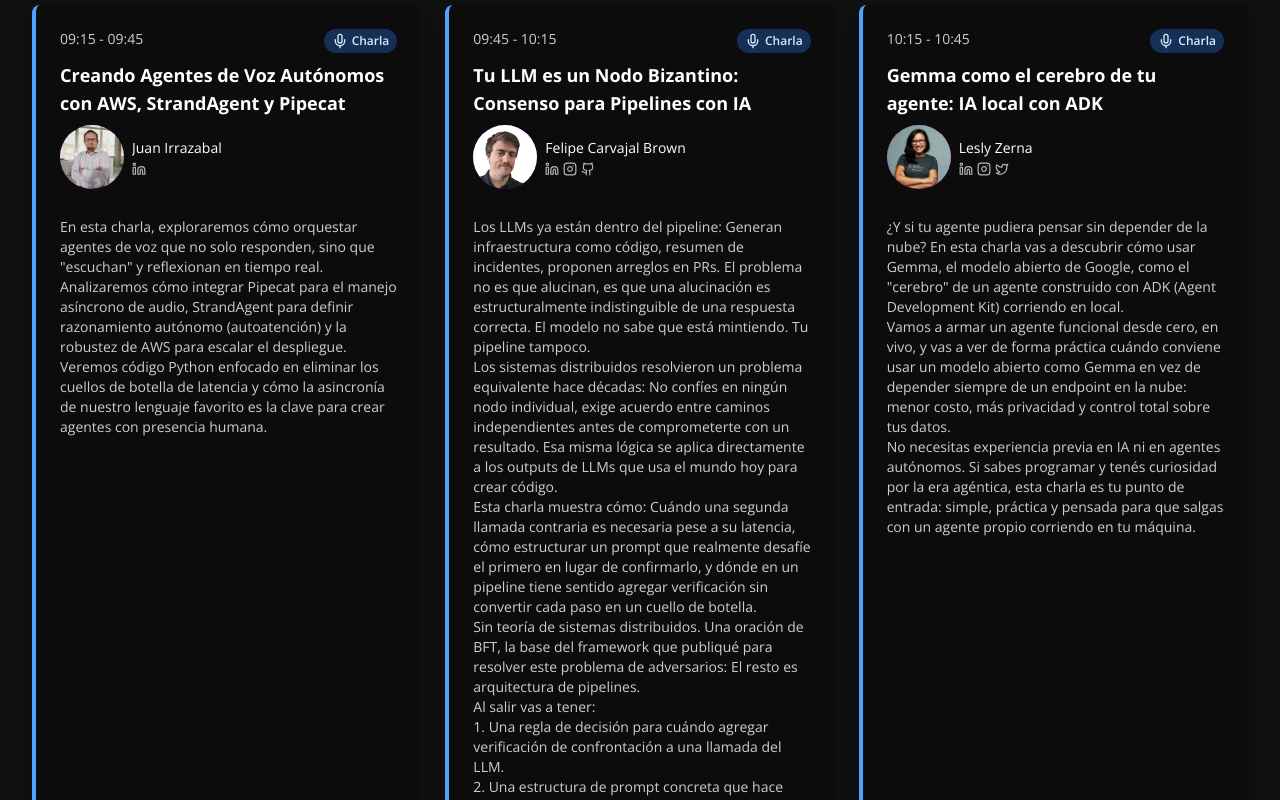
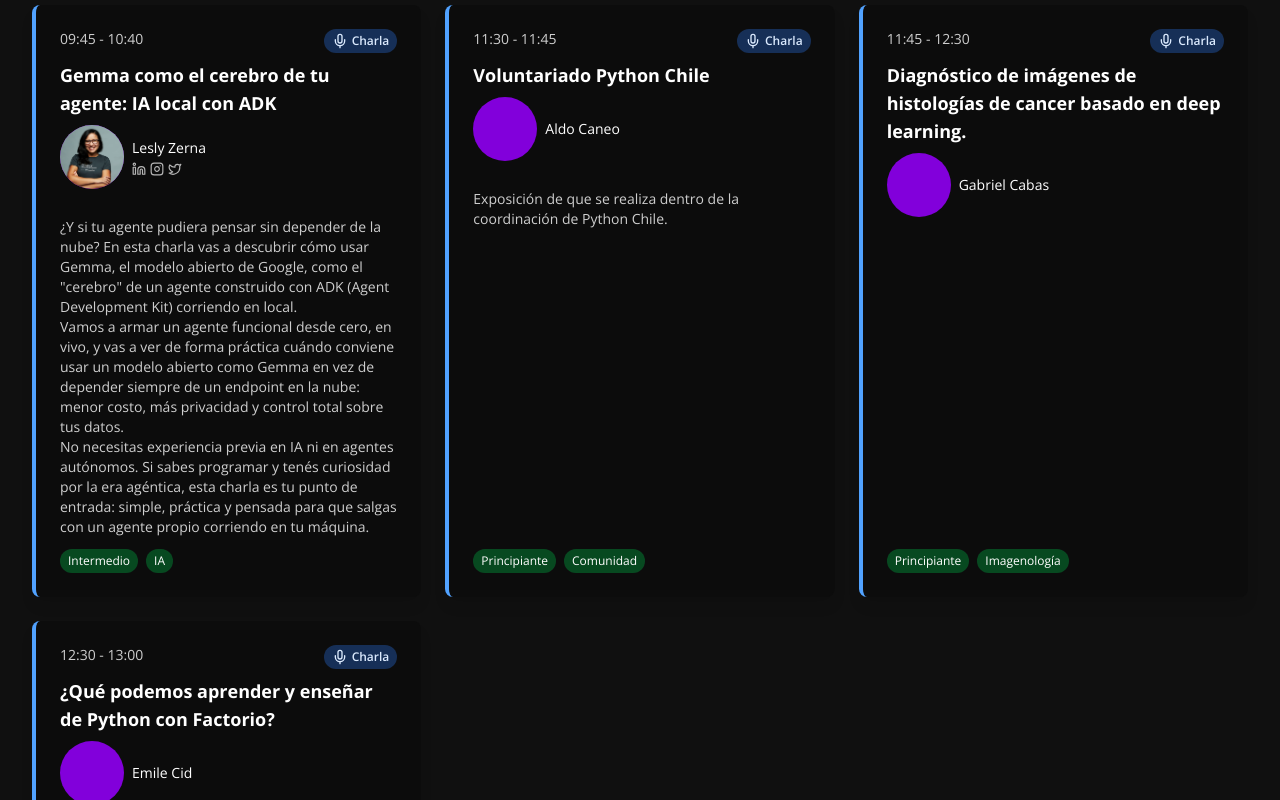
Before and after one commit to python-chile/pydaydotcl, a Next.js app: page /talks in a window 1280 px wide. Shown: the part 8160-8960 px from the top of the page. Built offline with nearby package versions, Linux system fonts and the light colour scheme.

Commit message:
Update schedule

```diff
--- a/src/components/TalksTable.js
+++ b/src/components/TalksTable.js
@@ -44,6 +44,7 @@ export default function TalksTable({talks}) {
     } else {
       const slots = times.indexOf(end) - slot0;
       const room = rooms.indexOf(talk.room);
+      console.log(rows, slot0, room)
       rows[slot0][room] = [slots, talk];
       for(let i=1;i<slots;i++){
         rows[slot0 + i][room] = 1;
@@ -80,7 +81,7 @@ export default function TalksTable({talks}) {
               <div className="flex" style={{justifyContent: "center"}}>
                 {subrow[1].speakers.map((speaker, ix2) =>
                   <div key={`${ix1}-${ix2}`} className="text-xs" style={{textAlign: 'center'}}>
-                    <div
+                    {speaker.image ? <div
                       className="relative w-14 h-14 md:w-16 md:h-16 rounded-full overflow-hidden bg-white flex-shrink-0"
                       style={{display: 'inline-block'}}
                     >
@@ -89,7 +90,7 @@ export default function TalksTable({talks}) {
                         height={64}
                         width={64}
                         alt={speaker.name}/>
-                    </div>
+                    </div> : null}
                     <p>{speaker.name}</p>
                   </div>)}
               </div>
--- a/src/data/talks.js
+++ b/src/data/talks.js
@@ -674,7 +674,7 @@ const allTalks = [
     type: "recepcion",
     title: "Bienvenida",
     description: "",
-    time: "09:00 - 09:15",
+    time: "09:30 - 09:45",
     room: "Auditorio",
     speakers: [],
   },
@@ -682,78 +682,11 @@ const allTalks = [
     id: 32,
     city: "rancagua",
     type: "charla",
-    title: `Creando Agentes de Voz Autónomos con AWS, StrandAgent y Pipecat`,
-    description: `En esta charla,
-    exploraremos cómo orquestar agentes de voz que no solo responden,
-    sino que "escuchan" y reflexionan en tiempo real.
-    Analizaremos cómo integrar Pipecat para el manejo asíncrono de audio,
-    StrandAgent para definir razonamiento autónomo (autoatención)
-    y la robustez de AWS para escalar el despliegue.
-    Veremos código Python enfocado en eliminar los cuellos de botella de latencia
-    y cómo la asincronía de nuestro lenguaje favorito es la clave para crear agentes con presencia humana.`,
-    time: "09:15 - 09:45",
-    room: "Auditorio",
-    speakers: [{
-      name: "Juan Irrazabal",
-      image: "/images/speakers/juan-irrazabal.webp",
-      socials: {
-          linkedin: "https://www.linkedin.com/in/jirrazabalt/",
-        }
-    }],
-    category: "Agentes de IA",
-    level: "Intermedio",
-    tags: ["Intermedio", "IA"],
-  },
-  {
-    id: 33,
-    city: "rancagua",
-    type: "charla",
-    title: `Tu LLM es un Nodo Bizantino: Consenso para Pipelines con IA`,
-    description: `Los LLMs ya están dentro del pipeline:
-    Generan infraestructura como código, resumen de incidentes, proponen arreglos en PRs.
-    El problema no es que alucinan,
-    es que una alucinación es estructuralmente indistinguible de una respuesta correcta.
-    El modelo no sabe que está mintiendo.
-    Tu pipeline tampoco.<br/>
-    Los sistemas distribuidos resolvieron un problema equivalente hace décadas:
-    No confíes en ningún nodo individual,
-    exige acuerdo entre caminos independientes antes de comprometerte con un resultado.
-    Esa misma lógica se aplica directamente a los outputs de LLMs que usa el mundo hoy para crear código.<br/>
-    Esta charla muestra cómo:
-    Cuándo una segunda llamada contraria es necesaria pese a su latencia,
-    cómo estructurar un prompt que realmente desafíe el primero en lugar de confirmarlo,
-    y dónde en un pipeline tiene sentido agregar verificación sin convertir cada paso en un cuello de botella.<br/>
-    Sin teoría de sistemas distribuidos.
-    Una oración de BFT, la base del framework que publiqué para resolver este problema de adversarios:
-    El resto es arquitectura de pipelines.<br/>
-    Al salir vas a tener:<br/>
-    1. Una regla de decisión para cuándo agregar verificación de confrontación a una llamada del LLM.<br/>
-    2. Una estructura de prompt concreta que hace que un segundo modelo actúe como su oponente.<br/>
-    3. Un framework de tradeoff latencia/confianza para decidir dónde vale el costo.`,
-    time: "09:45 - 10:15",
-    room: "Auditorio",
-    speakers: [{
-      name: "Felipe Carvajal Brown",
-      image: "/images/speakers/felipe-carvajal-brown.webp",
-      socials: {
-          linkedin: "https://www.linkedin.com/in/fcarvajalbrown/",
-          github: "https://github.com/fcarvajalbrown",
-          instagram: "https://www.instagram.com/fcarvajalbrown/"
-        }
-    }],
-    category: "IA",
-    level: "Avanzado",
-    tags: ["Avanzado", "IA"],
-  },
-  {
-    id: 34,
-    city: "rancagua",
-    type: "charla",
     title: `Gemma como el cerebro de tu agente: IA local con ADK`,
     description: `¿Y si tu agente pudiera pensar sin depender de la nube? En esta charla vas a descubrir cómo usar Gemma, el modelo abierto de Google, como el "cerebro" de un agente construido con ADK (Agent Development Kit) corriendo en local.<br/>
 Vamos a armar un agente funcional desde cero, en vivo, y vas a ver de forma práctica cuándo conviene usar un modelo abierto como Gemma en vez de depender siempre de un endpoint en la nube: menor costo, más privacidad y control total sobre tus datos.<br/>
 No necesitas experiencia previa en IA ni en agentes autónomos. Si sabes programar y tenés curiosidad por la era agéntica, esta charla es tu punto de entrada: simple, práctica y pensada para que salgas con un agente propio corriendo en tu máquina.`,
-    time: "10:15 - 10:45",
+    time: "09:45 - 10:40",
     room: "Auditorio",
     speakers: [{
       name: "Lesly Zerna",
@@ -769,53 +702,78 @@ No necesitas experiencia previa en IA ni en agentes autónomos. Si sabes program
     tags: ["Intermedio", "IA"],
   },
   {
+    id: 33,
+    city: "rancagua",
+    type: "none",
+    title: "Trivia",
+    description: "",
+    time: "10:40 - 11:00",
+    room: "Auditorio",
+    speaker: null,
+  },
+  {
+    id: 34,
+    city: "rancagua",
+    type: "break",
+    title: "Coffee break",
+    description: "",
+    time: "11:00 - 11:30",
+    room: "Auditorio",
+    speaker: null,
+  },
+  {
     id: 35,
     city: "rancagua",
-    type: "break",
-    title: "Pausa",
-    description: "",
-    time: "10:45 - 11:30",
+    type: "charla",
+    title: `Voluntariado Python Chile`,
+    description: `Exposición de que se realiza dentro de la coordinación de Python Chile.`,
+    time: "11:30 - 11:45",
     room: "Auditorio",
-    speaker: null,
+    speakers: [{
+      name: "Aldo Caneo",
+      image: null,
+    }],
+    category: "Comunidad",
+    level: "Principiante",
+    tags: ["Principiante", "Comunidad"],
+  },
+  {
+    id: 36,
+    city: "rancagua",
+    type: "charla",
+    title: "Diagnóstico de imágenes de histologías de cancer basado en deep learning.",
+    description: ``,
+    time: "11:45 - 12:30",
+    room: "Auditorio",
+    speakers: [{
+      name: "Gabriel Cabas",
+      image: null,
+    }],
+    level: "Principiante",
+    tags: ["Principiante", "Imagenología"],
   },
   {
     id: 37,
     city: "rancagua",
     type: "charla",
-    title: "Robótica con python: ROS2",
-    description: `La robótica avanza y programar en bajo nivel con firmware específicos
-    e instrucciones propias ha quedado en el pasado.
-    El desarrollo de ROS y en particular de ROS2 impulsa a crear robots
-    con una capa de abstracción mayor a la que ningún framework posee.<br/>
-    En esta charla exploraremos el uso de ROS2 y como podemos utilizar sus propiedades en un entorno de pruebas
-    y como se utiliza en ambientes reales de producción.`,
-    time: "11:30 - 12:00",
+    title: "¿Qué podemos aprender y enseñar de Python con Factorio?",
+    description: ``,
+    time: "12:30 - 13:00",
     room: "Auditorio",
     speakers: [{
-      name: "Rodrigo Delgado",
-      image: "/images/speakers/rodrigo-delgado.webp",
-      socials: {}
+      name: "Emile Cid",
+      image: null,
     }],
     level: "Principiante",
-    tags: ["Principiante", "Robótica"],
+    tags: ["Principiante", "Imagenología"],
   },
   {
     id: 38,
     city: "rancagua",
-    type: "relampago",
-    title: "Charlas relámpago",
-    description: "",
-    time: "12:00 - 12:45",
-    room: "Auditorio",
-    speakers: [],
-  },
-  {
-    id: 39,
-    city: "rancagua",
     type: "cierre",
     title: "Cierre",
     description: "",
-    time: "12:45 - 13:00",
+    time: "13:00 - 13:05",
     room: "Auditorio",
     speaker: null,
   },
```
